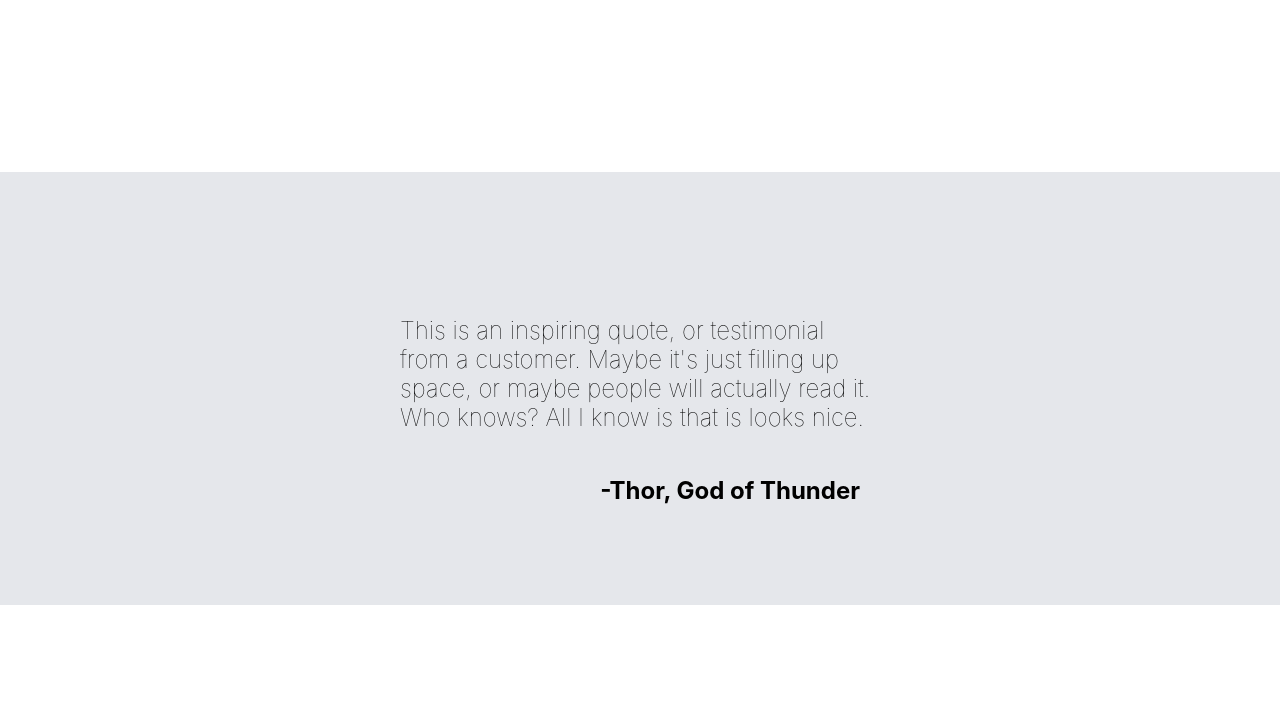
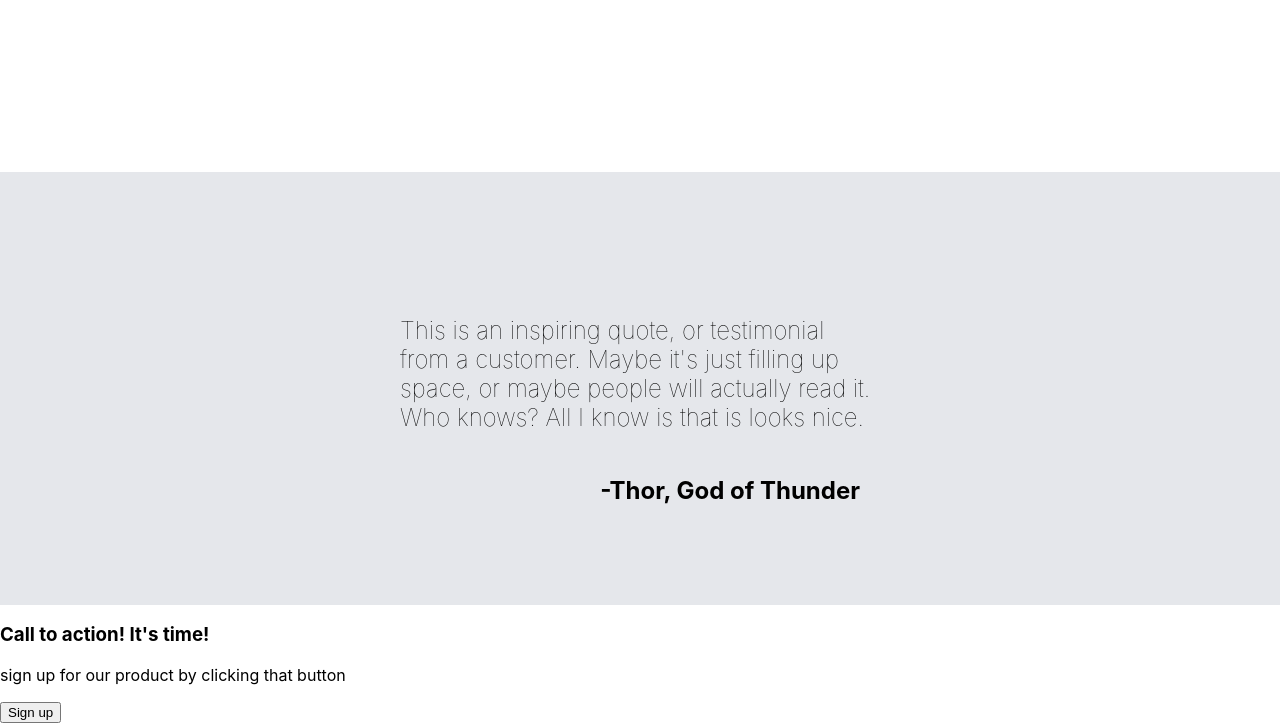
Before and after one commit to Ammon-Faust/TOP-LandingPage, a plain HTML site: page index.html in a window 1280 px wide. Shown: the part 955-1678 px from the top of the page. Before the commit the page ends 1560 px from the top, so only its background shows below. Drawn offline with Linux system fonts and the light colour scheme.

Commit message:
add: sign-up,sign-left,sign-right
sign-up is subcontainer of container, sign-left and sign-right are its items

```diff
--- a/index.html
+++ b/index.html
@@ -60,6 +60,16 @@
             <div class="author"><h2>-Thor, God of Thunder</h2></div>
         </div>
 
+        <div class="sign-up">
+            <div class="sign-left">
+                <h3>Call to action! It's time!</h3>
+                <p>sign up for our product by clicking that button</p>
+            </div>
+            <div class="sign-right">
+                <button>Sign up</button>
+            </div>
+        </div>
+
     </div>
 </body>
 </html>
```
